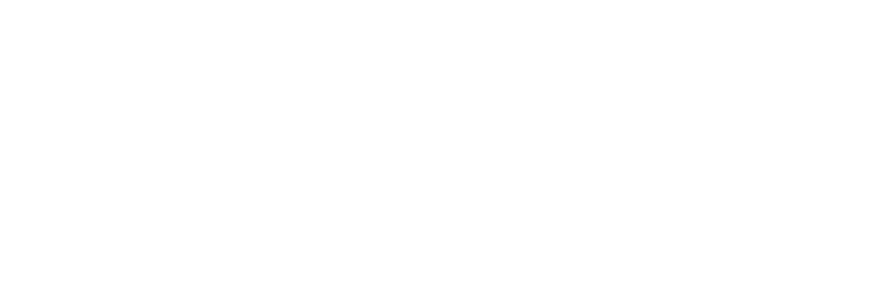
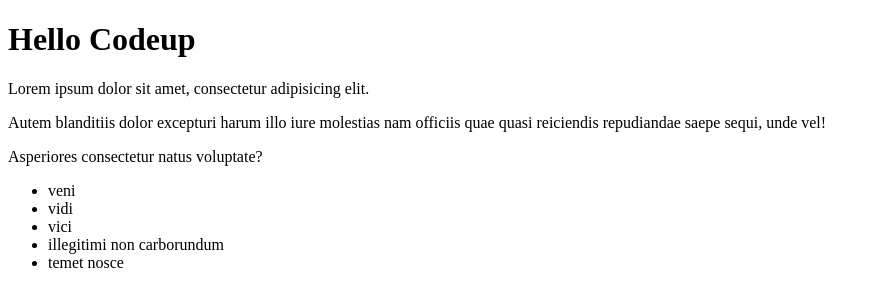
Before and after one commit to dgsmith7/codeup-web-exercises, a website: page jquery_exercises.html in a window 1280 px wide. Shown: the whole page, without its empty margins (0-880 px from the left). Drawn offline with nearby package versions, Linux system fonts and the light colour scheme.

Commit message:
completed id selector stuff

```diff
--- a/jquery_exercises.html
+++ b/jquery_exercises.html
@@ -9,10 +9,22 @@
     <link rel="stylesheet" href="">
 </head>
 <body>
-
 <nav></nav>
 <header></header>
-<main></main>
+<main>
+    <h1 id="codeup">Hello Codeup</h1>
+    <p id="first-para" class="text-chunk">Lorem ipsum dolor sit amet, consectetur adipisicing elit. </p>
+    <p id="second-para" class="text-chunk">Autem blanditiis dolor excepturi harum illo iure molestias nam officiis quae
+        quasi reiciendis repudiandae saepe sequi, unde vel!</p>
+    <p id="third-para" class="text-chunk">Asperiores consectetur natus voluptate?</p>
+    <ul class="impt-items" id="todo">
+        <li class="bullet" id="todo-item1">veni</li>
+        <li class="bullet" id="todo-item2">vidi</li>
+        <li class="bullet" id="todo-item3">vici</li>
+        <li class="bullet" id="todo-item4">illegitimi non carborundum</li>
+        <li class="bullet" id="todo-item5">temet nosce</li>
+    </ul>
+</main>
 <footer></footer>
 <script src="https://code.jquery.com/jquery-2.2.4.min.js"
         integrity="sha256-BbhdlvQf/xTY9gja0Dq3HiwQF8LaCRTXxZKRutelT44=" crossorigin="anonymous"></script>
--- a/js/jquery-exercises.js
+++ b/js/jquery-exercises.js
@@ -1,5 +1,6 @@
 "use strict";
 
-$(function () {
-    alert("Finished loading DOM");
+(function () {
+    var contents = $('#todo-item5').html();
+    alert(contents);
 }());
```
Also changed, not shown: 1 other file.
